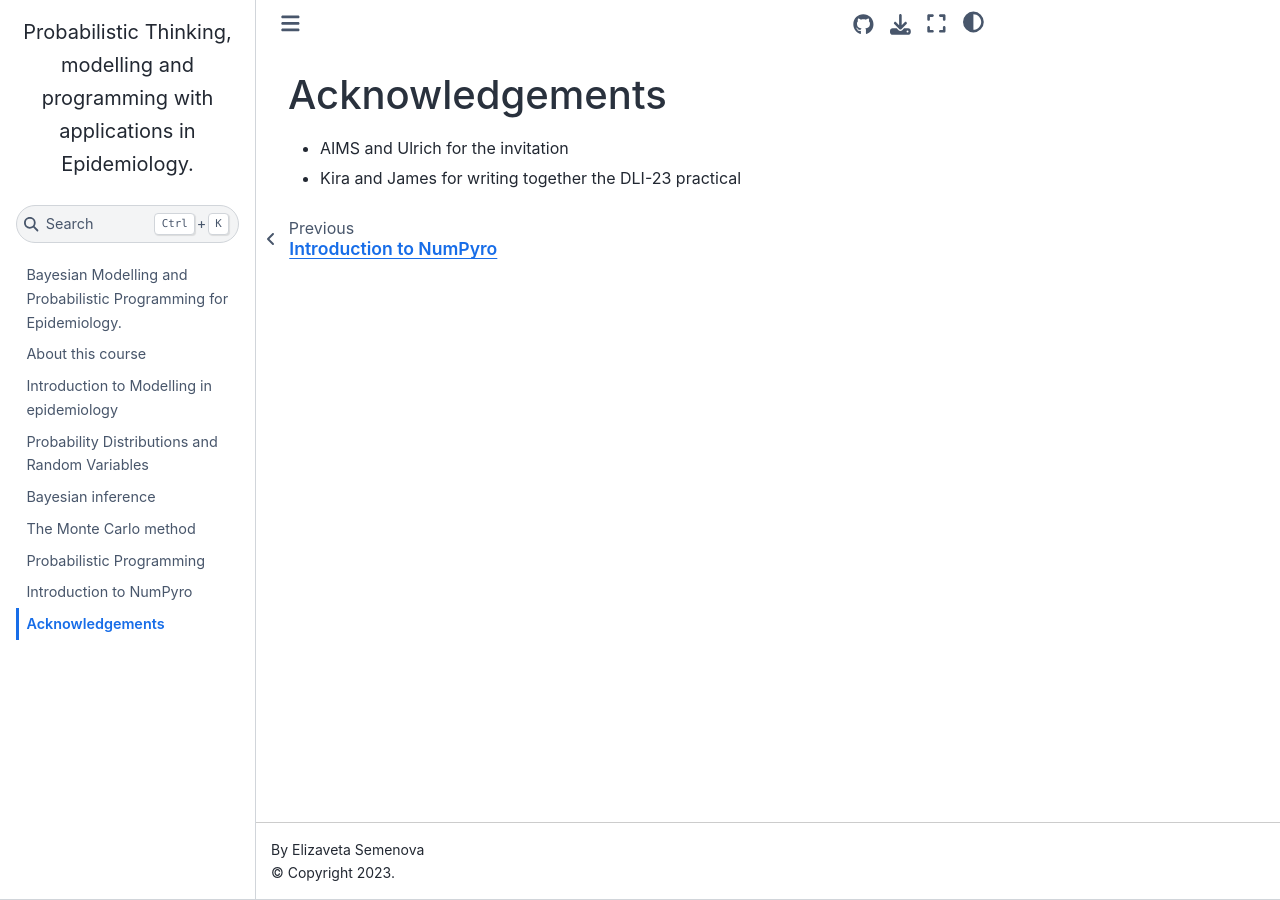
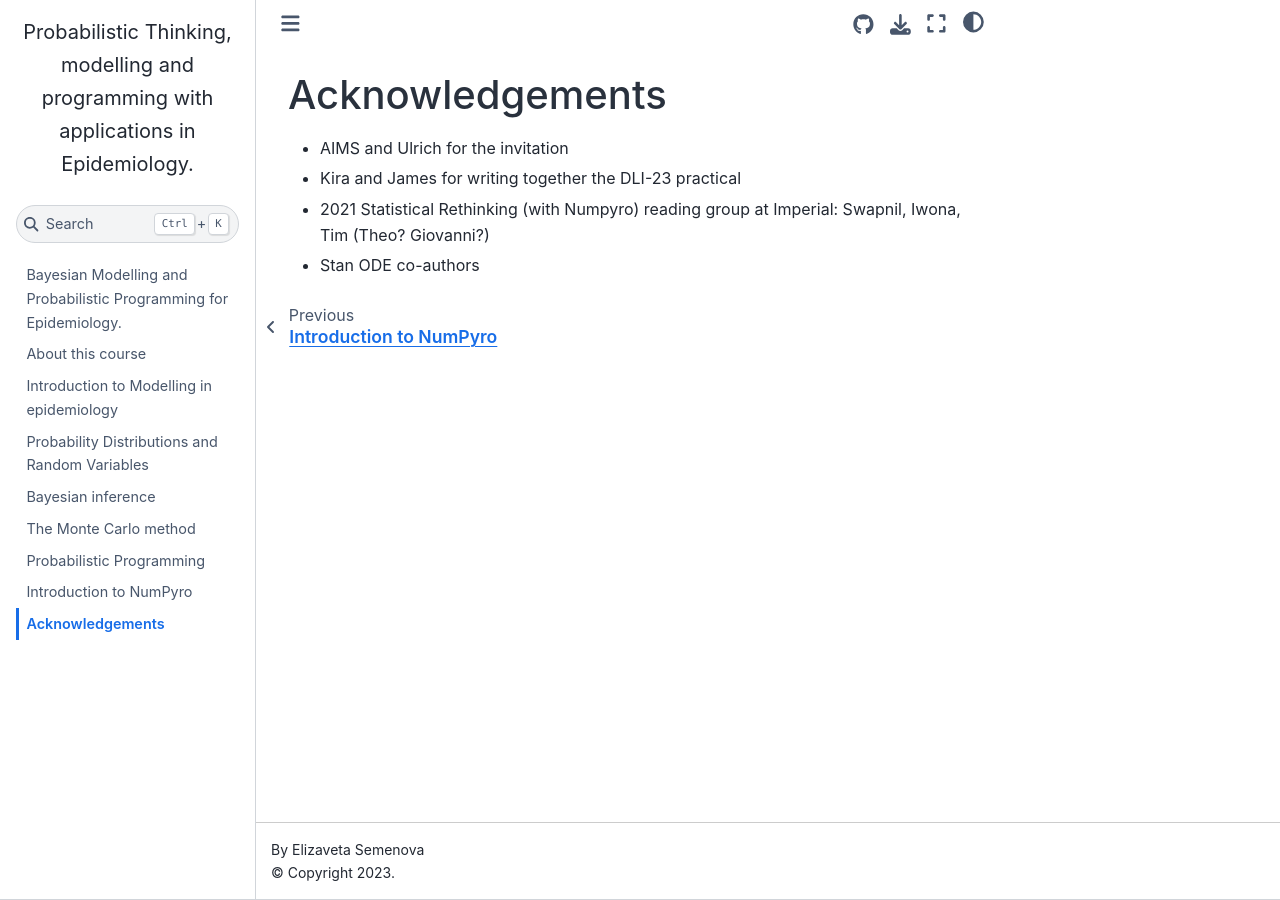
Before and after one commit to elizavetasemenova/prob-epi, a Jupyter Book: the page built from 100_acknowledgements.md, in a window 1280 px wide. Built offline with Jupyter Book 1.0.4 settings and Sphinx 7.4.7 and the Sphinx Book theme 1.1.4, drawn with Linux system fonts in a browser that asks for light colours.

Commit message:
add to acknoweldgements

```diff
--- a/100_acknowledgements.md
+++ b/100_acknowledgements.md
@@ -2,3 +2,5 @@
 
 - AIMS and Ulrich for the invitation
 - Kira and James for writing together the DLI-23 practical
+- 2021 Statistical Rethinking (with Numpyro) reading group at Imperial: Swapnil, Iwona, Tim (Theo? Giovanni?)
+- Stan ODE co-authors
```
